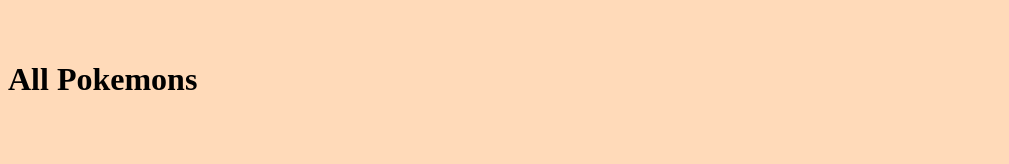
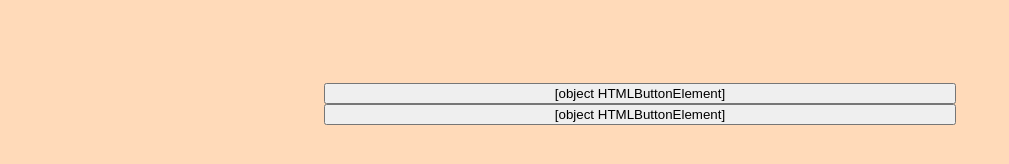
Before and after one commit to rodicafazakas/W03CHWE-rodica-fazakas, a website with bundled scripts: page index.html in a window 1280 px wide. Shown: the whole page, without its empty margins (0-1009 px from the left). Built offline with nearby package versions, Linux system fonts and the light colour scheme; no server answers.

Commit message:
Added buttons

```diff
--- /dev/null
+++ b/Button.js
@@ -0,0 +1,18 @@
+import Component from "./Component.js";
+
+class Button extends Component {
+  text;
+  actionOnClick;
+
+  constructor(parentElement, text, actionOnClick) {
+    super(parentElement, "container__next", "button");
+    this.text = text;
+    this.element.textContent = this.element;
+    this.element.actionOnClick = actionOnClick;
+    this.element.addEventListener("click", this.actionOnClick)
+
+  };
+
+};
+
+export default Button;
--- a/Header.js
+++ b/Header.js
@@ -6,7 +6,7 @@
   constructor (parentElement, text) {
     super(parentElement, "container__main-header", "h1");
     this.text = text;
-    this.element.textContent = this.text;
+    this.element.value = this.text;
   }
 
 }
--- a/index.js
+++ b/index.js
@@ -2,6 +2,7 @@
 import Component from "./Component.js";
 import PokemonComponent from "./PokemonComponent.js";
 import Header from "./Header.js";
+import Button from "./Button.js";
 
 
 
@@ -9,6 +10,8 @@
 const allPokemons = document.querySelector(".pokemons-list");
 
 const mainHeader = new Header(app, "All Pokemons");
+const nextButton = new Button(app, "Next", );
+const backButton = new Button(app, "Back", );
 
 const services = new PokemonsService();
 services.getService('https://pokeapi.co/api/v2/pokemon?limit=9').then(pokemons => {
@@ -17,7 +20,7 @@
     for (let i=0; i < pokemonsResult.length; i++) {
       services.getService(pokemonsResult[i].url).then(
           individualPokemonData => {
-            // allPokemonData.push(individualPokemonData);
+            allPokemonData.push(individualPokemonData);
 
             new PokemonComponent(allPokemons, {
               name: individualPokemonData.name[0].toUpperCase() + individualPokemonData.name.slice(1),
@@ -31,8 +34,8 @@
           }
         );
 
-        // if (i === pokemonsResult.length-1) {
-        //   console.log(allPokemonData);
-        // }
+        if (i === pokemonsResult.length-1) {
+          console.log(allPokemonData);
+        }
       }
 })
--- a/styles.css
+++ b/styles.css
@@ -18,4 +18,10 @@
 .pokemons-list__pokemon-item {
   border: 2px solid brown;
   margin: 5px;
+  border-radius: 20px;
 }
+
+button {
+  width: 50%;
+  margin: auto;
+}
```
Also changed, not shown: index2.html (added, +10 -0 lines).
